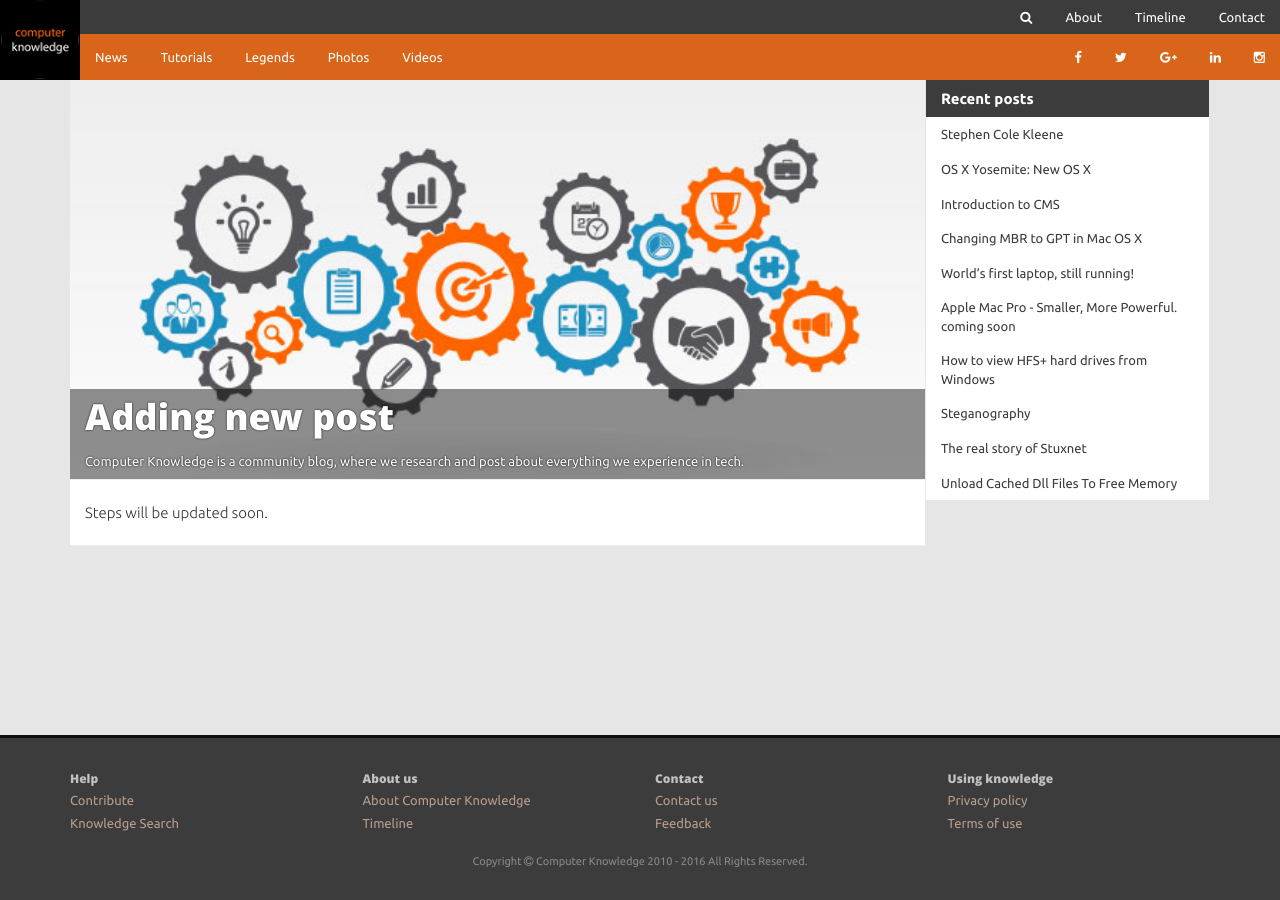
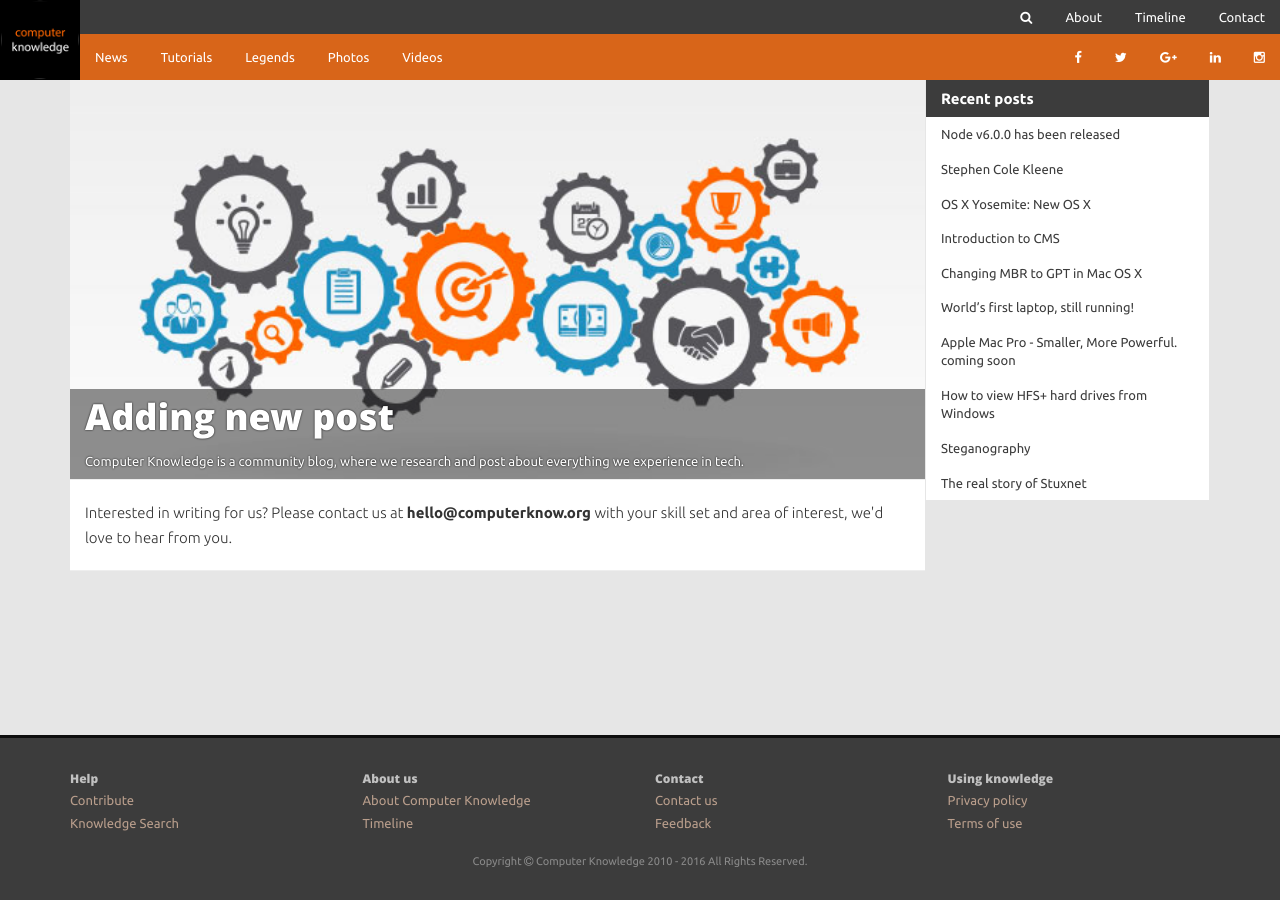
Before and after one commit to ComputerknowBot/computerknowledge.github.io, a Jekyll site: the page built from help/add-new-article.html, in a window 1280 px wide. Built offline with Jekyll 4.4.1, drawn with Linux system fonts in a browser that asks for light colours.

Commit message:
Added nodejs release news.

```diff
--- a/_posts/articles/2013-01-08-sublime-keyboard-shortcuts-osx.html
+++ b/_posts/articles/2013-01-08-sublime-keyboard-shortcuts-osx.html
@@ -8,7 +8,7 @@ image: 2013/01/08/canvas.png
 permalink: /article/sublime-keyboard-shortcuts-osx
 author: Ritesh Shrivastav
 ---
-Today while I was exploring about keyboard shortcuts in Mac OSX for sublime application. An awesome application for development I feel it during the development. This post is containing the shortcuts for the sublime text apps.
+Today while I was exploring about keyboard shortcuts in Mac OSX for <a href="{{ site.url }}/software/sublimetext">Sublime Text</a>. An awesome application for development I feel it during the development. This post is containing the shortcuts for the sublime text apps.
 
 <h3>Editing</h3>
 <table class="table table-bordered table-striped">
--- a/_sass/dash/pages/_photo.scss
+++ b/_sass/dash/pages/_photo.scss
@@ -2,8 +2,10 @@
 	#photo {
 		.cover-image {
 			img {
-				width: 100%;
+				margin: 0px auto;
+				height: 70vh;
 			}
+			background: #333;
 			padding: 2px;
 	    	box-shadow: 0px 3px 3px #DADADA;
 		}
--- a/help/add-new-article.html
+++ b/help/add-new-article.html
@@ -7,4 +7,4 @@ comments: off
 keywords: adding post, contribute, community blog
 meta: Computer Knowledge is a community blog, where we research and post about everything we experience in tech.
 ---
-Steps will be updated soon.
+Interested in writing for us? Please contact us at <strong>hello@computerknow.org</strong> with your skill set and area of interest, we'd love to hear from you.
```
Also changed, not shown: _posts/news/2016-04-30-node-v6-released.markdown (added, +18 -0 lines), resources/2016/04/30/nodejs.jpg (added).
